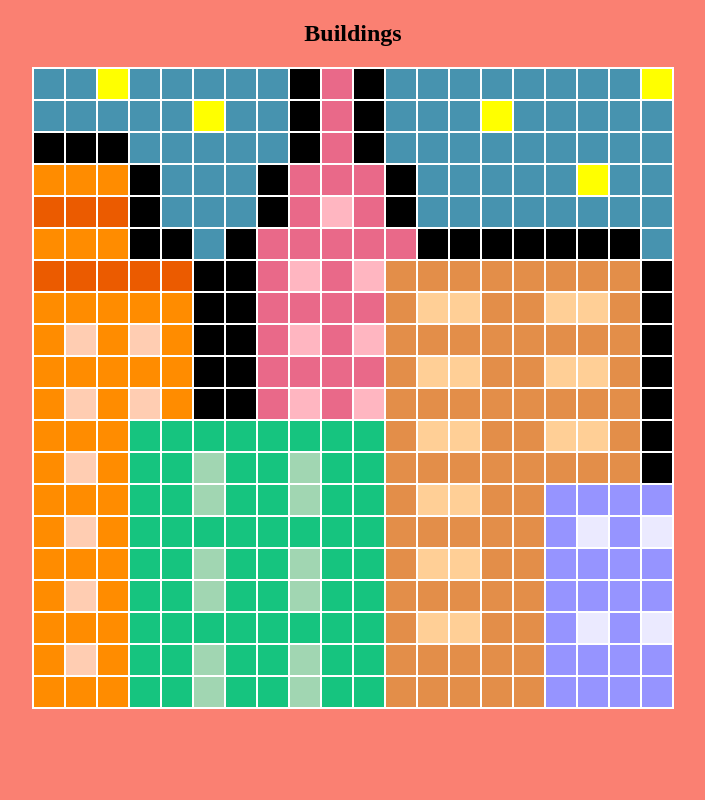
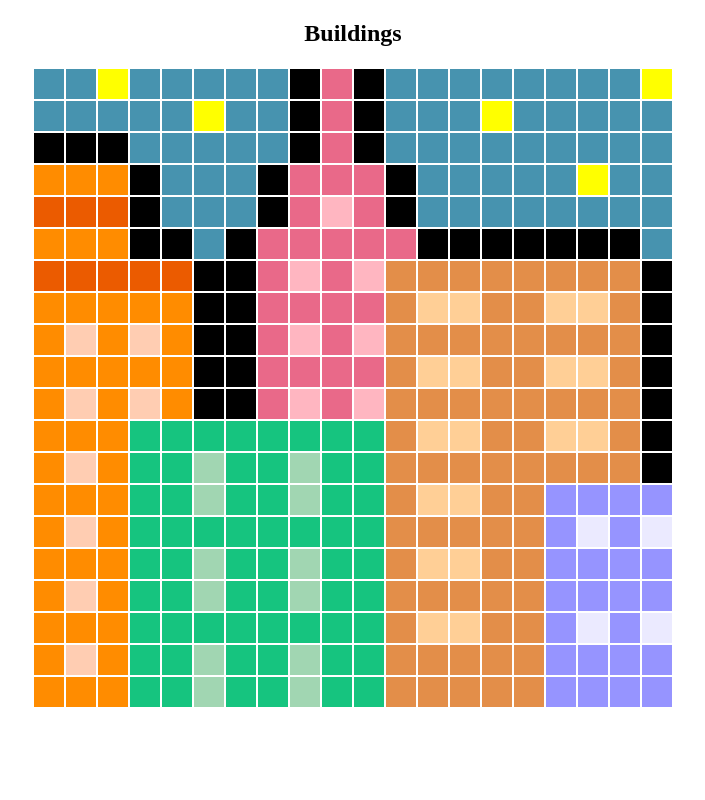
Before and after one commit to gorojit/assign4, a plain HTML site: page index.html in a window 1280 px wide. Shown: the top 800 px of the page, without its empty margins (287-992 px from the left). Drawn offline with Linux system fonts and the light colour scheme.

Commit message:
Update index.html

```diff
--- a/index.html
+++ b/index.html
@@ -5,7 +5,7 @@
     <meta name="viewport" content="width=device-width, initial-scale=1.0" />
     <title>pixeleted photo</title>
   </head>
-  <body bgcolor="salmon" >
+  <body >
 
 
     <div align="center">
```
